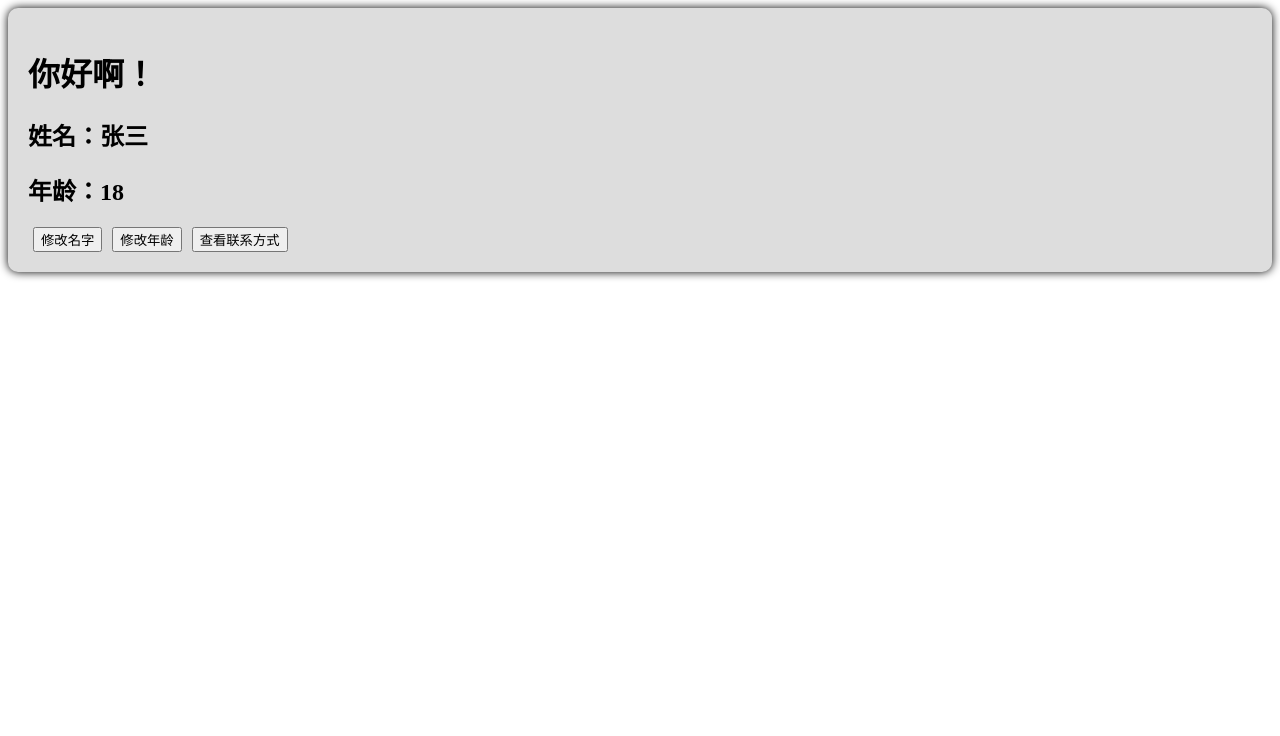
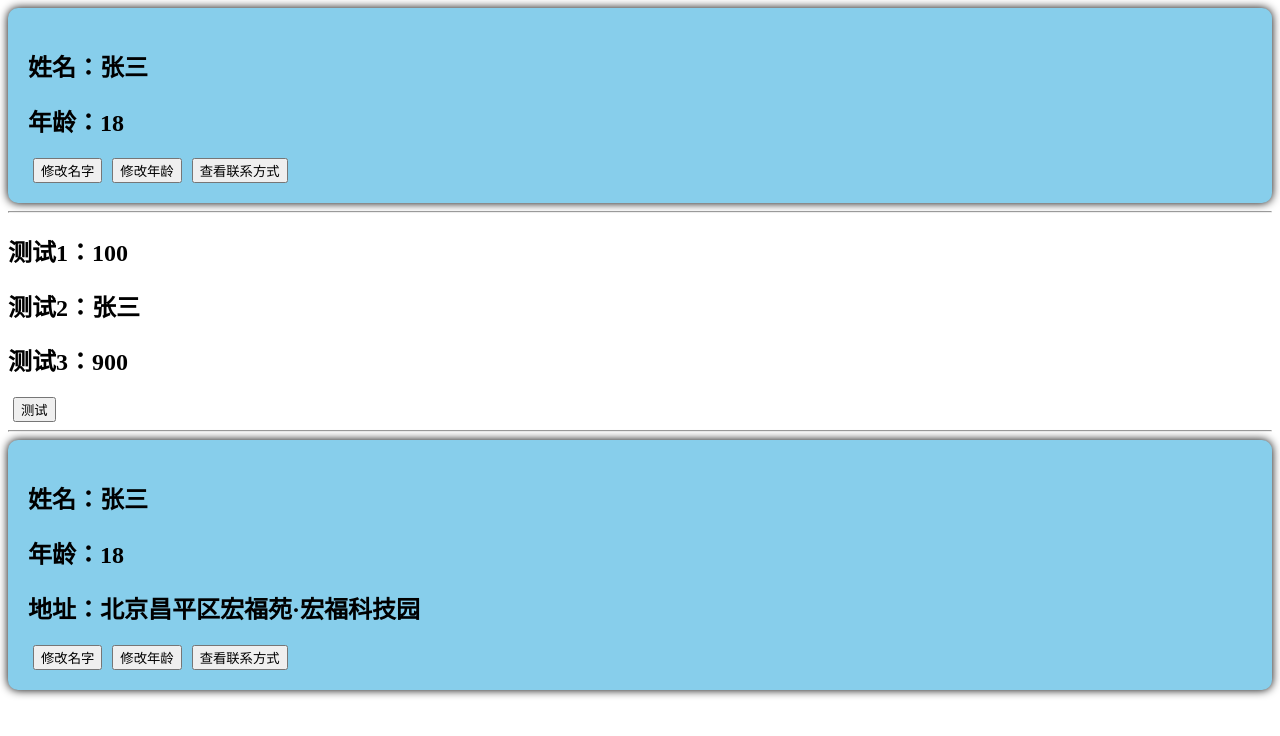
Before and after one commit to mocHeart/vue3Demo, a Vue app: page / in a window 1280 px wide. Shown: the top 736 px of the page. Built offline with nearby package versions, Linux system fonts and the light colour scheme.

Commit message:
003-setup语法

```diff
--- a/package.json
+++ b/package.json
@@ -21,6 +21,7 @@
     "npm-run-all2": "^6.1.2",
     "typescript": "~5.4.0",
     "vite": "^5.1.6",
+    "vite-plugin-vue-setup-extend": "^0.4.0",
     "vue-tsc": "^2.0.6"
   }
 }
--- a/src/App.vue
+++ b/src/App.vue
@@ -1,25 +1,15 @@
 <template>
-  <div class="app">
-    <h1>你好啊！</h1>
-    <Person />
-  </div>
+  <Person/>
+  <hr>
+  <Person2/>
 </template>
 
 <script lang="ts">
-  import Person from "./components/People.vue"
+  import Person from './components/Person.vue'
+  import Person2 from './components/Person2.vue'
+
   export default {
-    name:'App', // 组件名
-    components: {
-      Person
-    }
+    name:'App',
+    components:{Person, Person2}
   }
 </script>
-
-<style>
-  .app {
-    background-color: #ddd;
-    box-shadow: 0 0 10px;
-    border-radius: 10px;
-    padding: 20px;
-  }
-</style>
--- /dev/null
+++ b/src/components/Person.vue
@@ -0,0 +1,82 @@
+<template>
+  <div class="person">
+    <h2>姓名：{{ name }}</h2>
+    <h2>年龄：{{ age }}</h2>
+    <button @click="changeName">修改名字</button>
+    <button @click="changeAge">修改年龄</button>
+    <button @click="showTel">查看联系方式</button>
+  </div>
+
+  <hr>
+    <h2>测试1：{{a}}</h2>
+    <h2>测试2：{{c}}</h2>
+    <h2>测试3：{{d}}</h2>
+    <button @click="b">测试</button>
+
+</template>
+
+<script lang="ts">
+export default {
+  name:'Person',
+
+  // Vue3中仍可以嵌套vue2的用法，但强烈不建议这么写
+  beforeCreate() {
+    console.log('beforeCreate')
+  },
+  data(){
+    return {
+      a:100,
+      c:this.name,  // 也可以使用setup中的内容
+      d:900,
+      age:90
+    }
+  },
+  methods:{
+    b(){
+      console.log('b')
+    }
+  },
+
+  setup () {
+    //setup中的this是undefined，Vue3在弱化this了
+    console.log(this)
+    // 数据，原来是写在data中的，此时的name、age、tel都不是响应式的数据
+    let name = '张三'
+    let age = 18
+    let tel = '13888888888'
+
+    // 方法
+    function changeName() {
+      name = 'zhang-san'  // 注意：这样修改name，页面是没有变化的
+      console.log(name)   // name确实改了，但name不是响应式的
+    }
+    function changeAge() {
+      age += 1           // 注意：这样修改age，页面是没有变化的
+      console.log(age)   // age确实改了，但age不是响应式的
+    }
+    function showTel() {
+      alert(tel)
+    }
+
+    // 将数据、方法交出去，模板中才可以使用
+    return {name,age,tel,changeName,changeAge,showTel}
+
+    // setup的返回值也可以是一个渲染函数
+    // return ()=>'哈哈'
+  }
+
+}
+</script>
+
+<style scoped>
+  .person {
+    background-color: skyblue;
+    box-shadow: 0 0 10px;
+    border-radius: 10px;
+    padding: 20px;
+  }
+
+  button {
+    margin: 0 5px;
+  }
+</style>
--- /dev/null
+++ b/src/components/Person2.vue
@@ -0,0 +1,44 @@
+<template>
+  <div class="person">
+    <h2>姓名：{{ name }}</h2>
+    <h2>年龄：{{ age }}</h2>
+    <h2>地址：{{ address }}</h2>
+    <button @click="changeName">修改名字</button>
+    <button @click="changeAge">修改年龄</button>
+    <button @click="showTel">查看联系方式</button>
+  </div>
+</template>
+
+<!-- 注意:要识别name="xxx",需要安装vite-plugin-vue-setup-extend插件并在vite.config.ts中配置 -->
+<script lang="ts" setup name="PersonAbc">
+  // 数据，原来是写在data中的，此时的name、age、tel都不是响应式的数据
+  let name = '张三'
+  let age = 18
+  let tel = '13888888888'
+  let address = '北京昌平区宏福苑·宏福科技园'
+
+  // 方法
+  function changeName() {
+    name = 'zhang-san' // 注意：这样修改name，页面是没有变化的
+    console.log(name)  // name确实改了，但name不是响应式的
+  }
+  function changeAge() {
+    age += 1          // 注意：这样修改age，页面是没有变化的
+    console.log(age)  // age确实改了，但age不是响应式的
+  }
+  function showTel() {
+    alert(tel)
+  }
+</script>
+
+<style scoped>
+  .person {
+    background-color: skyblue;
+    box-shadow: 0 0 10px;
+    border-radius: 10px;
+    padding: 20px;
+  }
+  button {
+    margin: 0 5px;
+  }
+</style>
--- a/vite.config.ts
+++ b/vite.config.ts
@@ -1,12 +1,14 @@
 import { fileURLToPath, URL } from 'node:url'
 
 import { defineConfig } from 'vite'
+import VueSetupExtend from 'vite-plugin-vue-setup-extend'
 import vue from '@vitejs/plugin-vue'
 
 // https://vitejs.dev/config/
 export default defineConfig({
   plugins: [
     vue(),
+    VueSetupExtend()
   ],
   resolve: {
     alias: {
```
Also changed, not shown: 过程备份/002-vue2简单实例/App.vue (added, +25 -0 lines), 过程备份/002-vue2简单实例/components/People.vue (renamed from src/components/People.vue), 1 other file (tests, documents, lock files or other folders).
